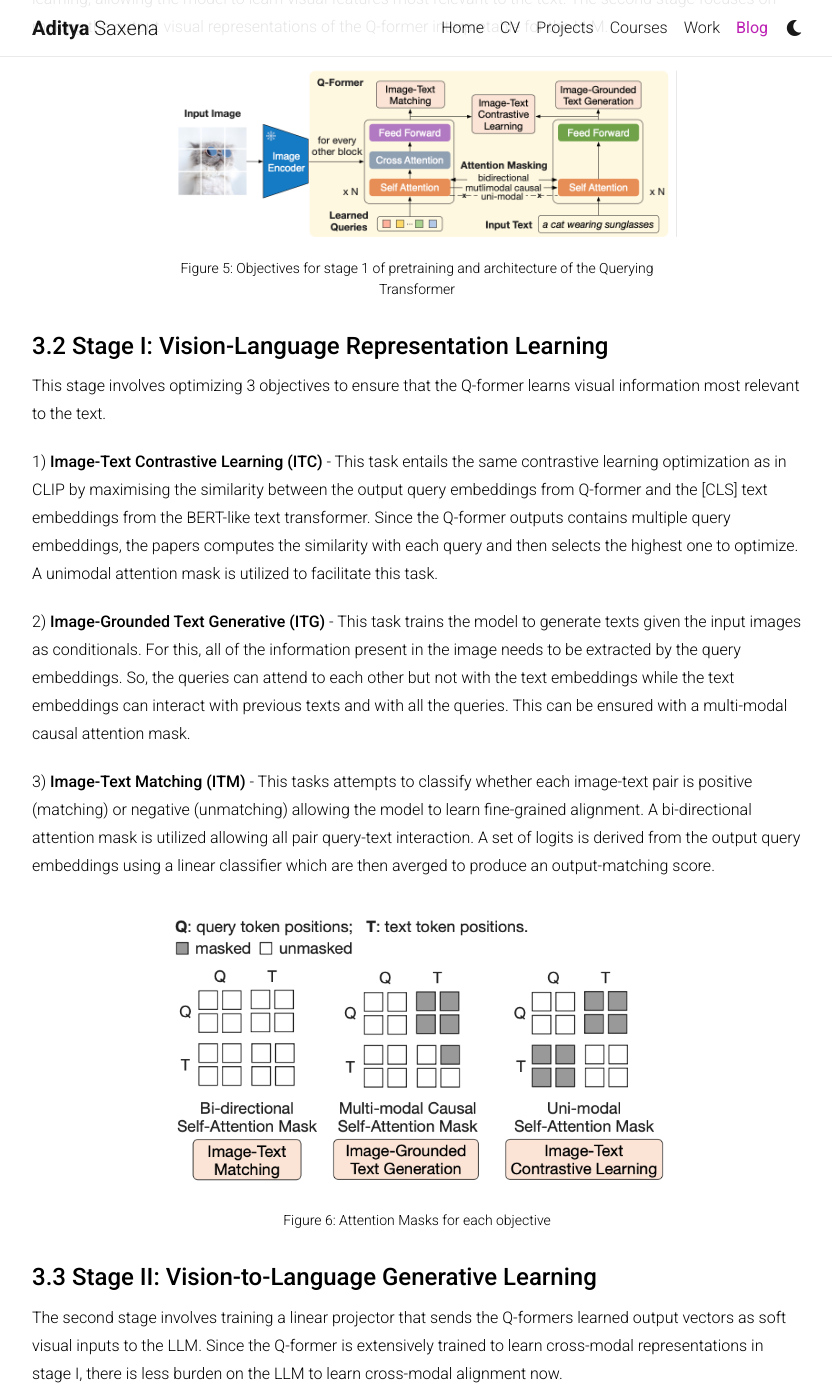
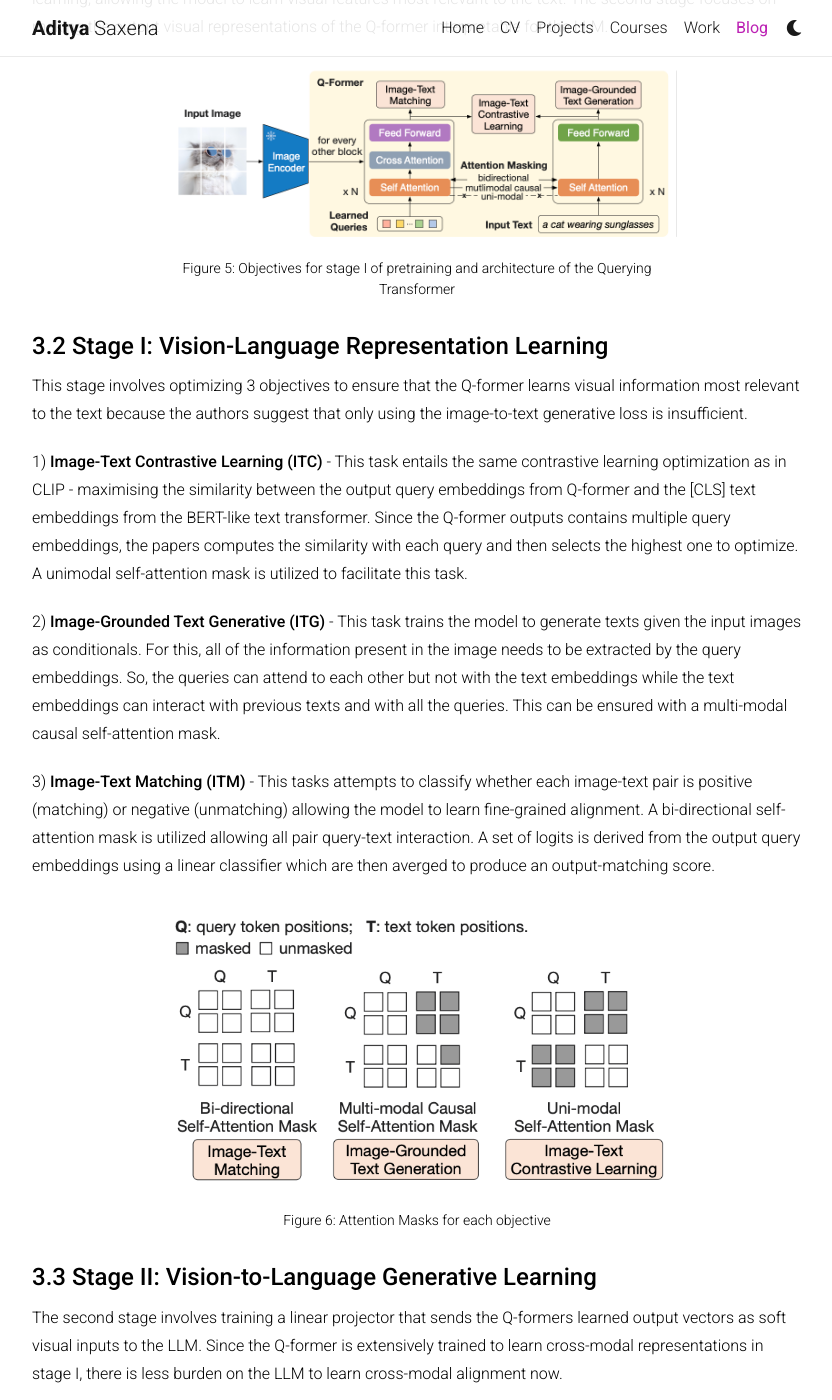
Before and after one commit to adityaaa2511/adityaaa2511.github.io, a Jekyll site: the page built from _posts/2026-08-27-multimodal-llms.md, in a window 1280 px wide and 1400 px high, scrolled down 4812 px. Shown: the whole window, without its empty margins (223-1055 px from the left). Built offline with Jekyll 4.4.1, drawn with Linux system fonts in a browser that asks for light colours; nearby versions of some CDN libraries; comment, search, counter and statistics services are not loaded; a style sheet for code colours, icons or effects is not loaded; some of the changed text lies outside the part shown.

Commit message:
Minor mods

```diff
--- a/_posts/2026-08-27-multimodal-llms.md
+++ b/_posts/2026-08-27-multimodal-llms.md
@@ -106,19 +106,18 @@ It utilizes a 2-stage pretraining framework where the first stage focuses on vis
 
 <figure style="max-width: 520px; margin: 1.5rem auto;">
   <img src="/assets/img/blog/Q-Former.png" alt="Q-Former" style="width: 100%;">
-  <figcaption class="caption">Figure 5: Objectives for stage 1 of pretraining and architecture of the Querying Transformer</figcaption>
+  <figcaption class="caption">Figure 5: Objectives for stage I of pretraining and architecture of the Querying Transformer</figcaption>
 </figure>
 
 #### 3.2 Stage I: Vision-Language Representation Learning
 
-This stage involves optimizing 3 objectives to ensure that the Q-former learns visual information most relevant to the text.
+This stage involves optimizing 3 objectives to ensure that the Q-former learns visual information most relevant to the text because the authors suggest that only using the image-to-text generative loss is insufficient.
 
-1) **Image-Text Contrastive Learning (ITC)** - This task entails the same contrastive learning optimization as in CLIP by maximising the similarity between the output query embeddings from Q-former and the [CLS] text embeddings from the BERT-like text transformer. Since the Q-former outputs contains multiple query embeddings, the papers computes the similarity with each query and then selects the highest one to optimize. A unimodal attention mask is utilized to facilitate this task.
+1) **Image-Text Contrastive Learning (ITC)** - This task entails the same contrastive learning optimization as in CLIP - maximising the similarity between the output query embeddings from Q-former and the [CLS] text embeddings from the BERT-like text transformer. Since the Q-former outputs contains multiple query embeddings, the papers computes the similarity with each query and then selects the highest one to optimize. A unimodal self-attention mask is utilized to facilitate this task.
 
-2) **Image-Grounded Text Generative (ITG)** - This task trains the model to generate texts given the input images as conditionals. For this, all of the information present in the image needs to be extracted by the query embeddings. So, the queries can attend to each other but not with the text embeddings while the text embeddings can interact with previous texts and with all the queries. This can be ensured with a multi-modal causal attention mask.
+2) **Image-Grounded Text Generative (ITG)** - This task trains the model to generate texts given the input images as conditionals. For this, all of the information present in the image needs to be extracted by the query embeddings. So, the queries can attend to each other but not with the text embeddings while the text embeddings can interact with previous texts and with all the queries. This can be ensured with a multi-modal causal self-attention mask.
 
-3) **Image-Text Matching (ITM)** - This tasks attempts to classify whether each image-text pair is positive (matching) or negative (unmatching) allowing the model to learn fine-grained alignment.
-A bi-directional attention mask is utilized allowing all pair query-text interaction. A set of logits is derived from the output query embeddings using a linear classifier which are then averged to produce an output-matching score.
+3) **Image-Text Matching (ITM)** - This tasks attempts to classify whether each image-text pair is positive (matching) or negative (unmatching) allowing the model to learn fine-grained alignment. A bi-directional self-attention mask is utilized allowing all pair query-text interaction. A set of logits is derived from the output query embeddings using a linear classifier which are then averged to produce an output-matching score.
 
 <figure style="max-width: 520px; margin: 1.5rem auto;">
   <img src="/assets/img/blog/Masks.png" alt="Masks" style="width: 100%;">
@@ -133,7 +132,7 @@ The paper experiments with 2 kinds of LLMs:- encoder-decoder and decoder-only. T
 
 <figure style="max-width: 520px; margin: 1.5rem auto;">
   <img src="/assets/img/blog/Stg2.png" alt="Q-Former" style="width: 100%;">
-  <figcaption class="caption">Figure 7: Stage 2 of the pretraining focuses on cross-modal alignment. Q-former outputs are prepended with textual tokens before passing through the LLM</figcaption>
+  <figcaption class="caption">Figure 7: Stage II of the pretraining focuses on cross-modal alignment. Q-former outputs are prepended with textual tokens before passing through the LLM</figcaption>
 </figure>
 
 <hr style="margin-top: 2.5rem; margin-bottom: 2.5rem; border: none; border-top: 1px solid var(--global-text-color-light);">
```
